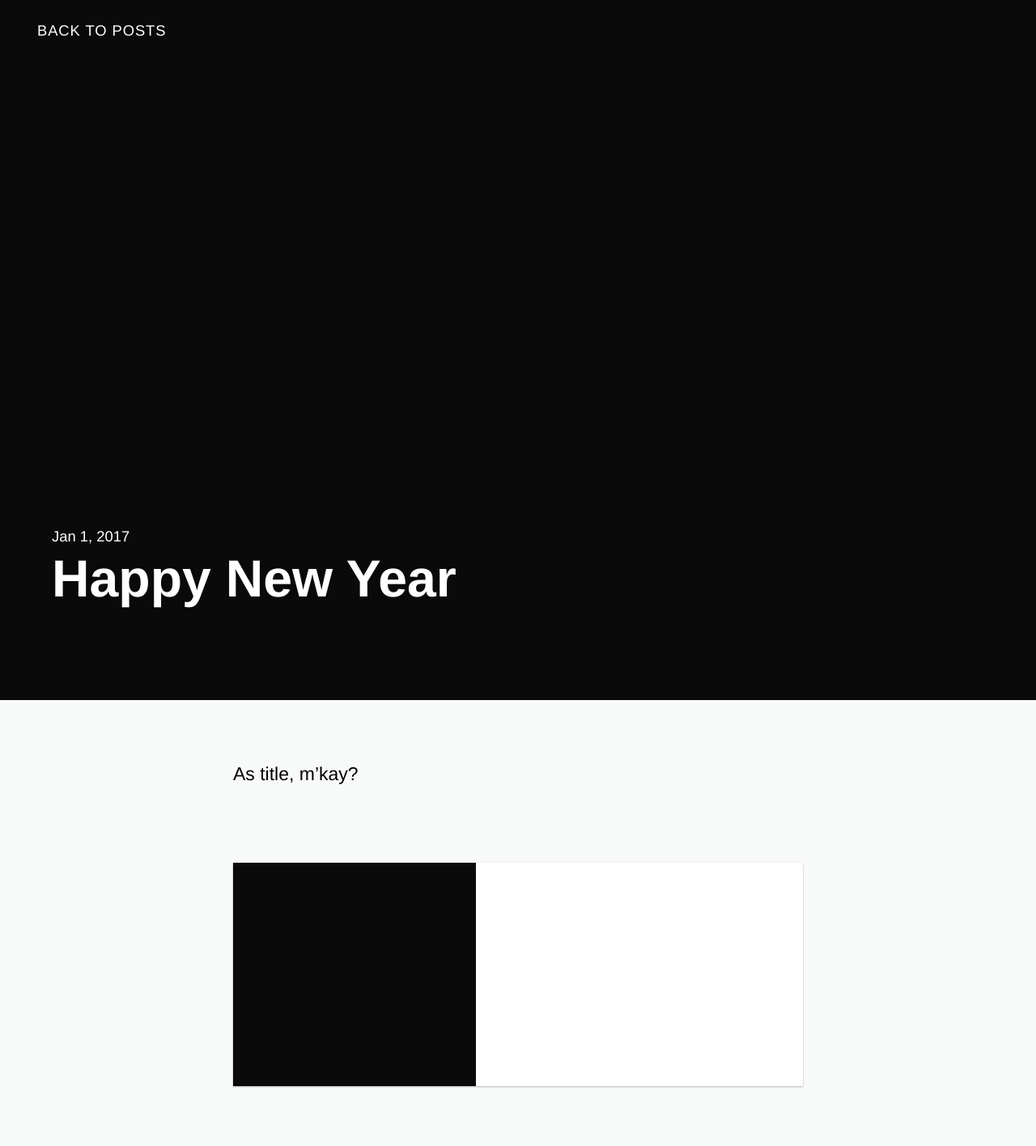
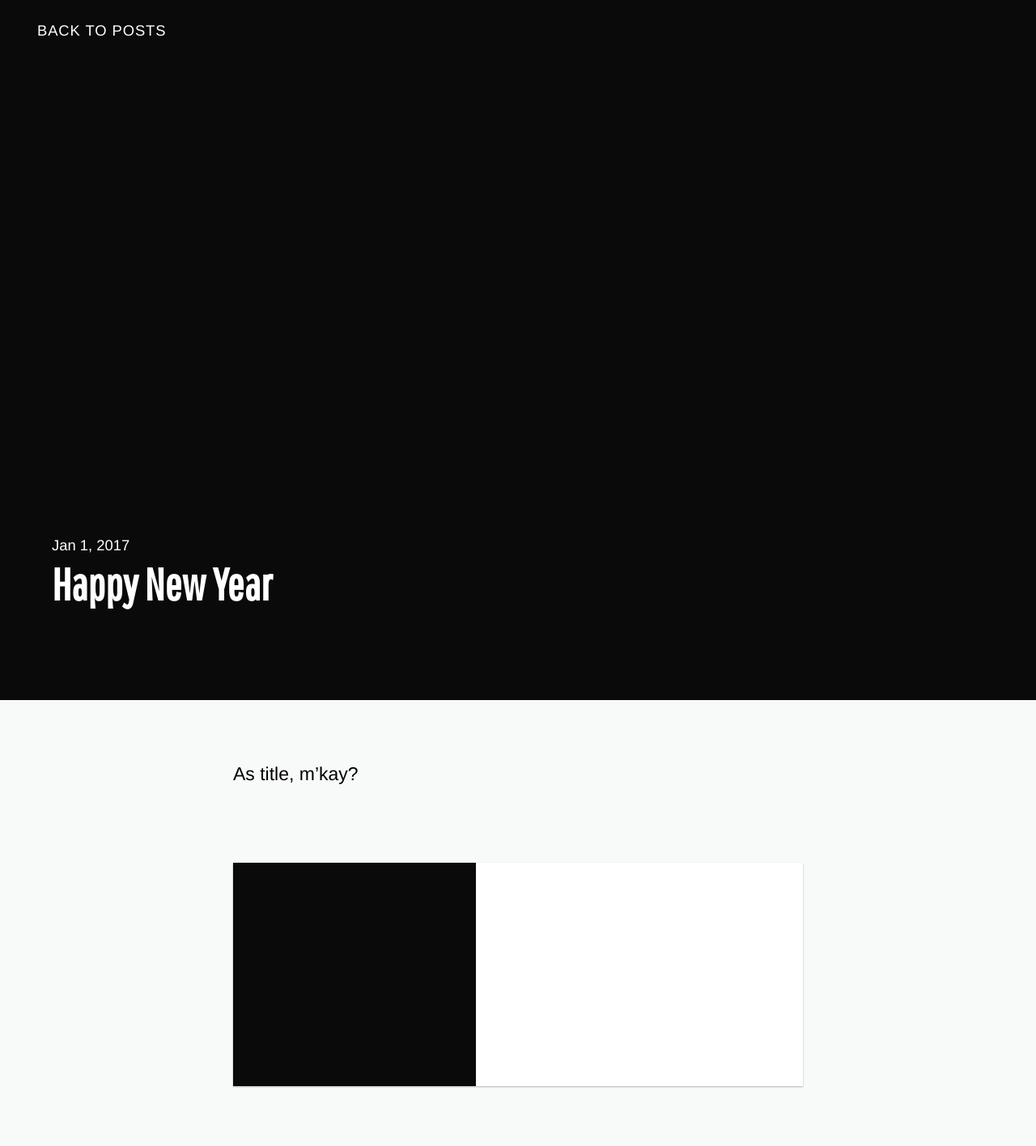
Before and after one commit to Dafin/dafin.github.io, a Jekyll site: the page built from _posts/2017-01-01-Happy-New-Year.markdown, in a window 1280 px wide. Shown: the whole page at 81% size. Built offline with Jekyll 4.4.1, drawn with Linux system fonts in a browser that asks for light colours; nearby versions of some CDN libraries.

Commit message:
- Styling Imported google font and defined new header font family

```diff
--- a/_sass/_base.scss
+++ b/_sass/_base.scss
@@ -1,7 +1,7 @@
 /**
  * Base Variables
  */
-$font-header: "helvetica","arial","freesans","clean","sans-serif";
+$font-header: "Pathway Gothic One","helvetica","arial","freesans","clean","sans-serif";
 $font-body: "helvetica","arial","freesans","clean","sans-serif";
 $font-post: "helvetica","arial","freesans","clean","sans-serif";
 
@@ -58,7 +58,7 @@ h1, h2 {
 }
 
 h1 {
-  $fontSize: 3em;
+  $fontSize: 2.5em;
 
   @media (min-width: $mq-md) {
     font-size: $fontSize;
@@ -111,3 +111,5 @@ a {
   background-color: $color-alpha;
   text-shadow: none;
 }
+
+@import url('https://fonts.googleapis.com/css?family=Pathway+Gothic+One');
```
